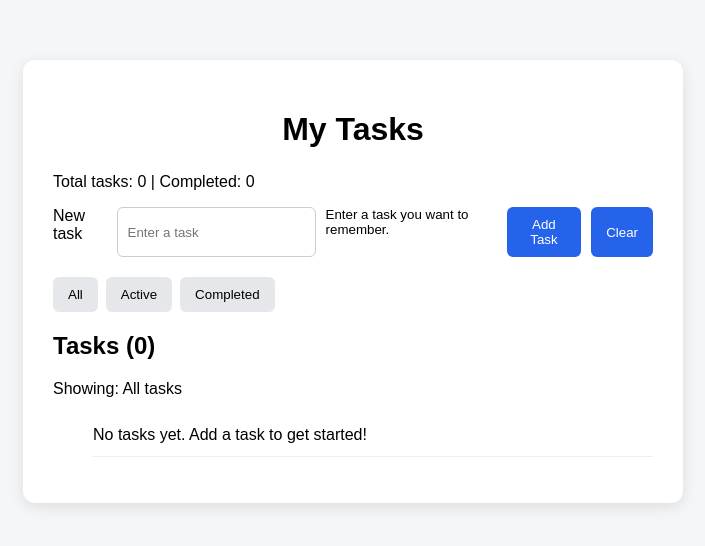
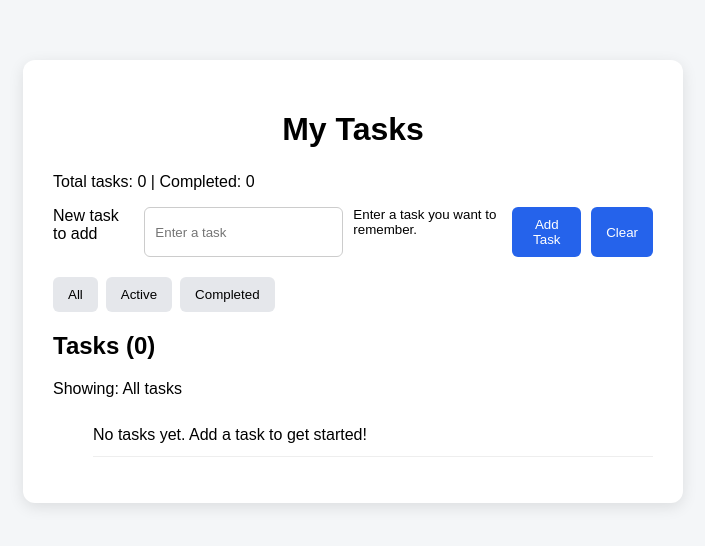
Before and after one commit to neemamwangi809-cell/react-task-project, a React (Vite) app: page / in a window 1280 px wide. Shown: the top 546 px of the page, without its empty margins (287-992 px from the left). Built offline with nearby package versions, Linux system fonts and the light colour scheme.

Commit message:
Improve task input label

```diff
--- a/src/App.jsx
+++ b/src/App.jsx
@@ -80,7 +80,7 @@ function App() {
       </p>
 
       <form onSubmit={addTask} aria-label="Add a new task">
-        <label htmlFor="task">New task</label>
+       <label htmlFor="task">New task to add</label>
 
         <input
           id="task"
```
